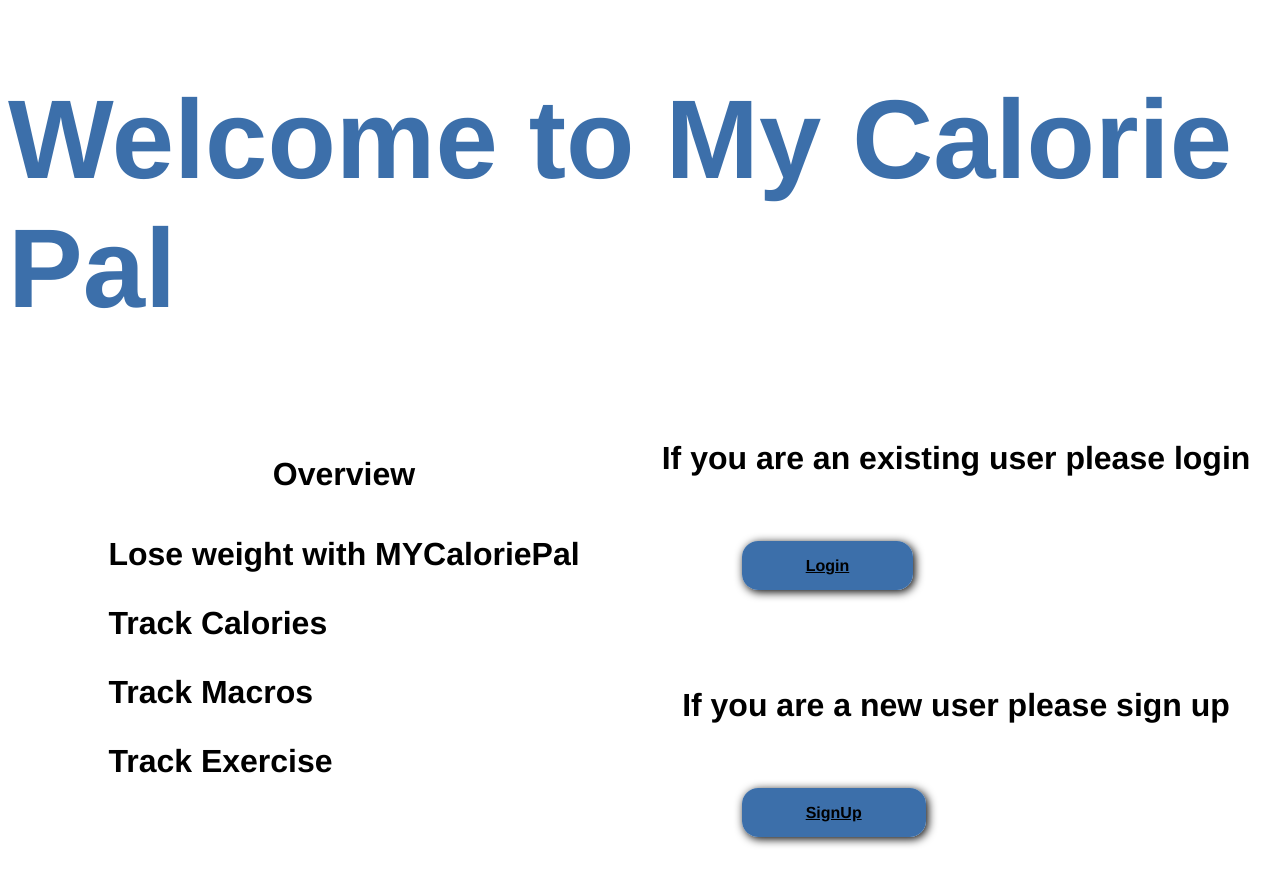
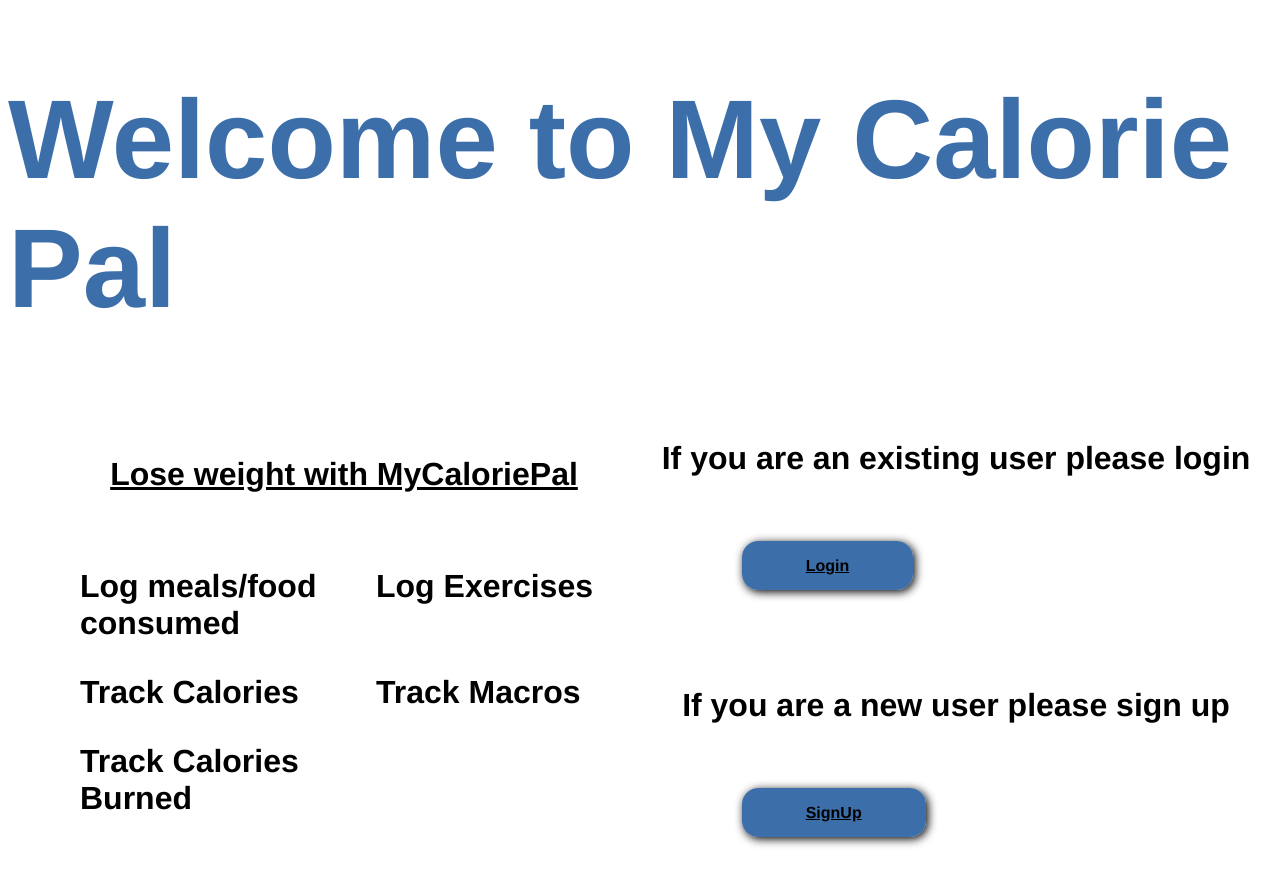
Before and after one commit to CDidier80/My-Calorie-Pal, a React (Create React App) app in the folder client/: page / in a window 1280 px wide. Shown: the top 884 px of the page. Built offline with nearby package versions, Linux system fonts and the light colour scheme; no server answers.

Commit message:
toggle between search and add food

```diff
--- a/client/src/pages/AddFood.js
+++ b/client/src/pages/AddFood.js
@@ -35,7 +35,7 @@ class AddFood extends Component {
 
   getMeal = async () => {
     try {
-      const mealData = await __GetMeal(this.props.location.state.meal_id);
+      const mealData = await __GetMeal(this.props.meal_id);
       this.setState({
         name: mealData.meal.name,
         foods: [],
@@ -51,10 +51,7 @@ class AddFood extends Component {
 
   upDateMeal = async () => {
     try {
-      const mealData = await __UpDateMeal(
-        this.state,
-        this.props.location.state.meal_id
-      );
+      const mealData = await __UpDateMeal(this.state, this.props.meal_id);
       this.setState({
         name: mealData.name,
         foods: [],
@@ -80,7 +77,7 @@ class AddFood extends Component {
 
   removeFood = async (foodId) => {
     try {
-      await __RemoveFood(this.props.location.state.meal_id, foodId);
+      await __RemoveFood(this.props.meal_id, foodId);
       this.setState((prevState) => ({
         foods: prevState.foods.filter((food) => food._id !== foodId),
       }));
@@ -92,7 +89,7 @@ class AddFood extends Component {
 
   createFood = async () => {
     try {
-      await __CreateFood(this.state, this.props.location.state.meal_id);
+      await __CreateFood(this.state, this.props.meal_id);
       this.setState({
         foodAdded: true,
         description: "",
--- a/client/src/pages/AddSearchFoods.js
+++ b/client/src/pages/AddSearchFoods.js
@@ -1,6 +1,7 @@
 import Axios from "axios";
 import React, { Component } from "react";
 import TextInput from "../components/TextInput";
+import AddFood from "./AddFood";
 
 import Table from "react-bootstrap/Table";
 
@@ -10,7 +11,6 @@ import {
   __RemoveFood,
 } from "../services/FoodServices";
 import { __GetMeal, __UpDateMeal } from "../services/MealServices";
-import { Link } from "react-router-dom";
 
 const APP_ID = process.env.REACT_APP_ID;
 const APP_KEY = process.env.REACT_APP_KEY;
@@ -32,6 +32,7 @@ class AddSearchFoods extends Component {
       totalProtein: 0,
       totalCarbs: 0,
       totalFat: 0,
+      render: false,
     };
   }
 
@@ -194,25 +195,27 @@ class AddSearchFoods extends Component {
     });
   };
 
+  handleRenderChange = (e) => {
+    e.preventDefault();
+    this.setState({ render: !this.state.render });
+    this.getMeal();
+  };
+
   render() {
     const { description, name } = this.state;
 
     return (
       <div>
-        <button>
-          {
-            <Link
-              to={{
-                pathname: "/food",
-                state: {
-                  meal_id: this.props.meal_id,
-                },
-              }}
-            >
-              Add nutritional info manually
-            </Link>
-          }
+        <button onClick={this.handleRenderChange}>
+          {this.state.clicked ? (
+            <div>Search Foods</div>
+          ) : (
+            <div>Add nutritional info manually</div>
+          )}
         </button>
+        {this.state.render ? (
+          <AddFood meal_id={this.props.meal_id} />
+        ) : (
           <div>
             <div className="center profile stack">
               <form onSubmit={this.handleSubmit}>
@@ -273,6 +276,7 @@ class AddSearchFoods extends Component {
               </Table>
             </div>
           </div>
+        )}
       </div>
     );
   }
--- a/client/src/pages/Home.js
+++ b/client/src/pages/Home.js
@@ -5,16 +5,18 @@ import "../styles/Home.css";
 const Home = () => {
   return (
     <div>
-      <h1 className="blue-background">Welcome to My Calorie Pal</h1>
+      <h1>Welcome to My Calorie Pal</h1>
       <div className="grid-home">
         <div className="overview-wrapper">
           <ul>
-            <h3>Overview</h3>
-            <h4>
-              <li className="list">Lose weight with MYCaloriePal</li>
+            <h3 className="underline">Lose weight with MyCaloriePal</h3>
+            <h4 className="grid-home">
+              {/* <li className="list">Lose weight with MYCaloriePal</li> */}
+              <li className="list">Log meals/food consumed</li>
+              <li className="list">Log Exercises</li>
               <li className="list">Track Calories</li>
               <li className="list">Track Macros</li>
-              <li className="list">Track Exercise</li>
+              <li className="list">Track Calories Burned</li>
             </h4>
           </ul>
         </div>
--- a/client/src/styles/Home.css
+++ b/client/src/styles/Home.css
@@ -18,5 +18,5 @@ ul {
   list-style-type: none;
 }
 li {
-  margin-top: 1em;
+  margin: 1em 0 0 1em;
 }
```
Also changed, not shown: 1 other file (tests, documents, lock files or other folders). Lines whose indentation alone changed are shown as unchanged.
